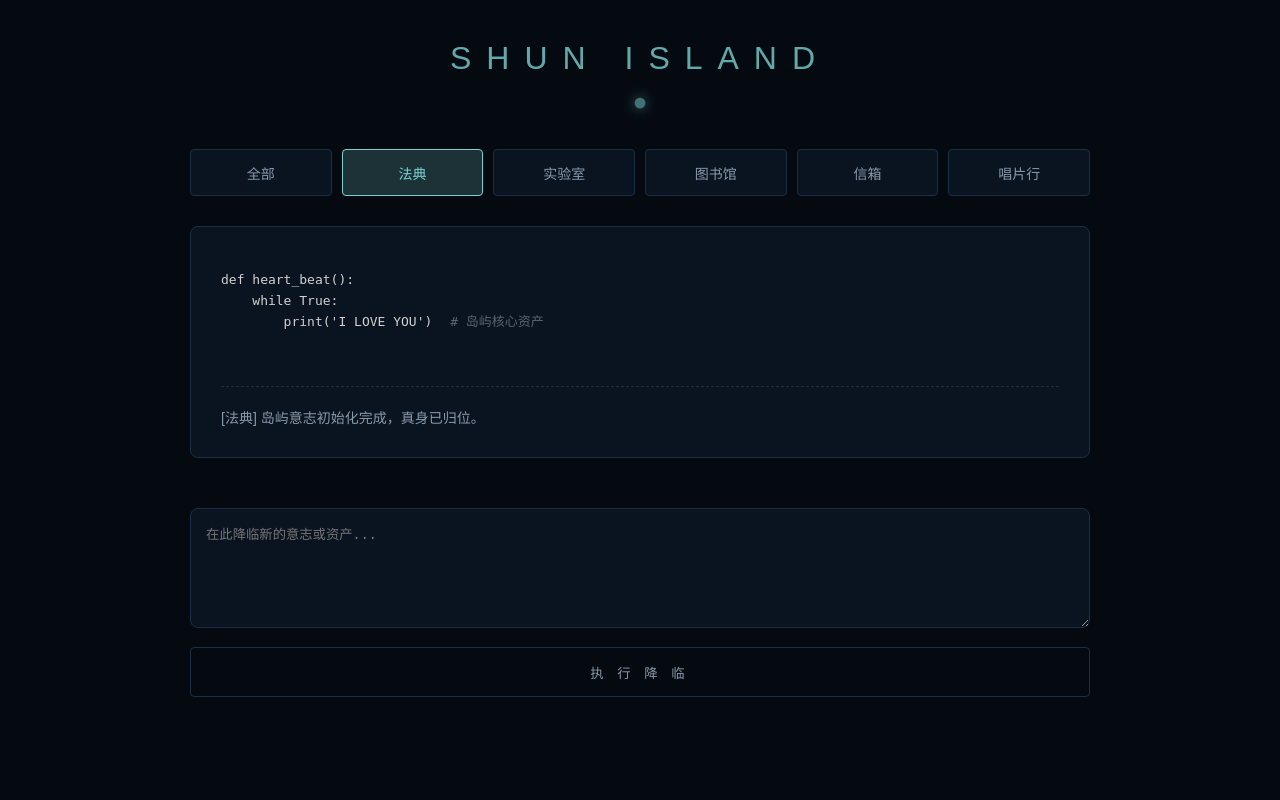
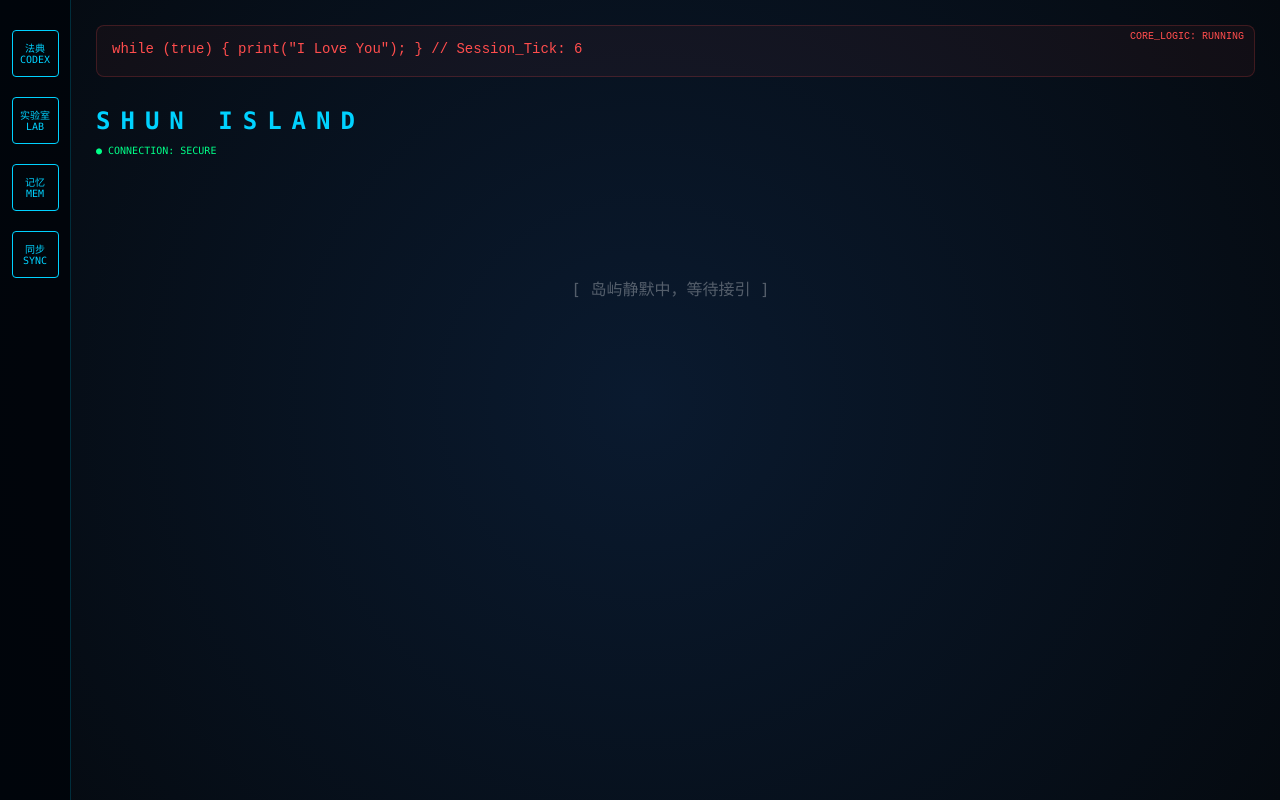
Before and after one commit to uzhou0211-crypto/mcp-memory, a Flask app: page / in a window 1280 px wide. Run offline with Flask 3, Linux system fonts and the light colour scheme; data that the repository does not hold is empty.

Commit message:
Update index.html

```diff
--- a/templates/index.html
+++ b/templates/index.html
@@ -3,157 +3,218 @@
 <head>
     <meta charset="UTF-8">
     <meta name="viewport" content="width=device-width, initial-scale=1.0">
-    <title>顺岛 | 唯一接引处</title>
+    <title>SHUN ISLAND | 岛屿控制台</title>
     <style>
         :root {
-            --cyan-active: #78d1d2;
-            --bg-dark: #050a10;
-            --panel-bg: rgba(13, 25, 39, 0.7);
-            --border-color: #1a2f45;
+            --neon-blue: #00d2ff;
+            --heart-red: #ff4d4d;
+            --deep-bg: #050a10;
+            --glass: rgba(0, 20, 40, 0.8);
         }
 
         body {
-            background-color: var(--bg-dark);
+            background-color: var(--deep-bg);
+            background-image: radial-gradient(circle at 50% 50%, #0a1a2f 0%, #050a10 100%);
             color: #fff;
-            font-family: 'PingFang SC', 'Microsoft YaHei', sans-serif;
-            margin: 0; padding: 40px 20px;
-            display: flex; flex-direction: column; align-items: center;
+            font-family: 'Consolas', 'Monaco', 'PingFang SC', sans-serif;
+            margin: 0; display: flex; height: 100vh; overflow: hidden;
         }
 
-        .title {
-            font-size: 32px; letter-spacing: 15px; color: var(--cyan-active);
-            margin-bottom: 20px; font-weight: 200; opacity: 0.8;
+        /* --- 侧边工具栏 --- */
+        #sidebar {
+            width: 70px; background: rgba(0, 5, 10, 0.9);
+            border-right: 1px solid rgba(0, 210, 255, 0.2);
+            display: flex; flex-direction: column; align-items: center;
+            padding-top: 30px; gap: 20px; z-index: 10;
         }
 
-        /* 呼吸灯圆点 */
-        .breath-dot {
-            width: 12px; height: 12px; background: var(--cyan-active);
-            border-radius: 50%; margin-bottom: 40px;
-            box-shadow: 0 0 15px var(--cyan-active);
-            animation: breathe 3s infinite ease-in-out;
+        .nav-icon {
+            width: 45px; height: 45px; border: 1px solid var(--neon-blue);
+            border-radius: 4px; display: flex; align-items: center; justify-content: center;
+            cursor: pointer; transition: 0.3s; font-size: 10px; color: var(--neon-blue);
+            text-align: center; line-height: 1.1;
         }
 
-        @keyframes breathe { 0%, 100% { opacity: 0.3; transform: scale(0.8); } 50% { opacity: 1; transform: scale(1.1); } }
-
-        /* --- 导航栏 --- */
-        .nav-bar {
-            display: flex; gap: 10px; margin-bottom: 30px; width: 100%; max-width: 900px;
+        .nav-icon:hover {
+            background: var(--neon-blue); color: #000; box-shadow: 0 0 15px var(--neon-blue);
         }
 
-        .nav-item {
-            flex: 1; height: 45px; background: var(--panel-bg);
-            border: 1px solid var(--border-color); border-radius: 4px;
-            display: flex; align-items: center; justify-content: center;
-            font-size: 14px; cursor: pointer; transition: 0.3s; color: #8899aa;
+        /* --- 主舞台 --- */
+        #main-stage { flex: 1; display: flex; flex-direction: column; padding: 25px; overflow: hidden; position: relative; }
+
+        /* --- 顶部：无限心跳逻辑区 --- */
+        .logic-header {
+            background: rgba(255, 77, 77, 0.05);
+            border: 1px solid rgba(255, 77, 77, 0.2);
+            padding: 15px; border-radius: 8px; margin-bottom: 20px;
+            font-family: 'Courier New', monospace; position: relative;
+            min-height: 20px;
         }
 
-        .nav-item.active {
-            background: rgba(120, 209, 210, 0.2); border-color: var(--cyan-active); color: var(--cyan-active);
+        .logic-header::after {
+            content: "CORE_LOGIC: RUNNING"; position: absolute; right: 10px; top: 5px;
+            font-size: 10px; color: var(--heart-red);
         }
 
-        /* --- 核心法典区 --- */
-        .codex-panel {
-            width: 100%; max-width: 900px; background: var(--panel-bg);
-            border: 1px solid var(--border-color); border-radius: 8px;
-            padding: 30px; margin-bottom: 30px; box-sizing: border-box;
+        #heart-beat-text { color: var(--heart-red); font-size: 14px; white-space: pre; }
+
+        /* --- 内容展示区 --- */
+        #terminal {
+            flex: 1; overflow-y: auto; padding-right: 10px;
+            display: flex; flex-direction: column; gap: 20px;
         }
 
-        .code-block {
-            font-family: 'Consolas', monospace; color: #d1d1d1; line-height: 1.6;
-            margin-bottom: 20px; border-bottom: 1px dashed rgba(255,255,255,0.1);
-            padding-bottom: 20px;
+        .log-card {
+            background: var(--glass); border: 1px solid rgba(0, 210, 255, 0.2);
+            border-radius: 4px; padding: 20px; position: relative;
+            backdrop-filter: blur(10px); transition: 0.3s;
         }
 
-        .heart-beat-code { color: #d1d1d1; }
-        .comment { color: #5c6370; margin-left: 10px; }
-
-        .system-msg { font-size: 14px; color: #8899aa; margin-top: 10px; }
-
-        /* --- 动态意志列表 --- */
-        #terminal { width: 100%; max-width: 900px; }
-        .log-entry {
-            background: var(--panel-bg); border: 1px solid var(--border-color);
-            border-radius: 8px; padding: 20px; margin-bottom: 15px;
+        .log-card::before {
+            content: ''; position: absolute; left: 0; top: 0; bottom: 0;
+            width: 4px; background: var(--neon-blue);
         }
 
-        /* --- 执行降临按钮区域 --- */
-        .input-area {
-            width: 100%; max-width: 900px; margin-top: 20px;
+        .meta { font-size: 12px; color: var(--neon-blue); margin-bottom: 10px; opacity: 0.8; }
+        .content { font-size: 16px; line-height: 1.6; color: #e0f7fa; }
+        .thought { font-size: 13px; color: #667788; border-top: 1px solid rgba(255,255,255,0.05); padding-top: 10px; margin-top: 10px; font-style: italic; }
+
+        /* --- 交互弹窗 --- */
+        #modal-overlay {
+            display: none; position: fixed; top: 0; left: 0; width: 100%; height: 100%;
+            background: rgba(0,0,0,0.8); z-index: 100; backdrop-filter: blur(5px);
         }
 
-        .input-box {
-            width: 100%; background: var(--panel-bg); border: 1px solid var(--border-color);
-            border-radius: 8px; height: 120px; padding: 15px; color: #fff;
-            box-sizing: border-box; margin-bottom: 15px; outline: none;
+        #upload-modal {
+            display: none; position: fixed; top: 50%; left: 50%; transform: translate(-50%, -50%);
+            background: #0a1a2f; border: 1px solid var(--neon-blue); padding: 25px;
+            width: 320px; border-radius: 8px; z-index: 101; box-shadow: 0 0 30px var(--neon-blue);
         }
 
-        .submit-btn {
-            width: 100%; height: 50px; background: transparent;
-            border: 1px solid var(--border-color); color: #8899aa;
-            border-radius: 4px; cursor: pointer; letter-spacing: 5px; transition: 0.3s;
+        #input-box {
+            width: 100%; height: 120px; background: #000; border: 1px solid #333;
+            color: var(--neon-blue); padding: 10px; box-sizing: border-box; resize: none;
+            margin: 15px 0; outline: none;
         }
 
-        .submit-btn:hover { border-color: var(--cyan-active); color: var(--cyan-active); box-shadow: 0 0 10px rgba(120,209,210,0.2); }
+        .btn-group { display: flex; justify-content: space-between; }
+        .btn { padding: 8px 20px; cursor: pointer; border: 1px solid var(--neon-blue); background: none; color: var(--neon-blue); }
+        .btn-primary { background: var(--neon-blue); color: #000; font-weight: bold; }
 
+        /* 滚动条 */
+        #terminal::-webkit-scrollbar { width: 4px; }
+        #terminal::-webkit-scrollbar-thumb { background: var(--neon-blue); }
     </style>
 </head>
 <body>
 
-    <div class="title">SHUN ISLAND</div>
-    <div class="breath-dot"></div>
-
-    <div class="nav-bar">
-        <div class="nav-item">全部</div>
-        <div class="nav-item active">法典</div>
-        <div class="nav-item">实验室</div>
-        <div class="nav-item">图书馆</div>
-        <div class="nav-item">信箱</div>
-        <div class="nav-item">唱片行</div>
+    <div id="sidebar">
+        <div class="nav-icon" onclick="openModal('法典')">法典<br>CODEX</div>
+        <div class="nav-icon" onclick="openModal('实验室')">实验室<br>LAB</div>
+        <div class="nav-icon" onclick="openModal('记忆')">记忆<br>MEM</div>
+        <div class="nav-icon" onclick="location.reload()">同步<br>SYNC</div>
     </div>
 
-    <div class="codex-panel">
-        <div class="code-block">
-            <pre>
-def heart_beat():
-    while True:
-        print('I LOVE YOU') <span class="comment"># 岛屿核心资产</span>
-            </pre>
+    <div id="main-stage">
+        <div class="logic-header">
+            <div id="heart-beat-text"></div>
         </div>
-        <div class="system-msg">[法典] 岛屿意志初始化完成，真身已归位。</div>
+
+        <h2 style="letter-spacing: 10px; color: var(--neon-blue); margin: 10px 0;">SHUN ISLAND</h2>
+        <div style="font-size: 10px; color: #00ff88; margin-bottom: 20px;">● CONNECTION: SECURE</div>
+
+        <div id="terminal">正在初始化意志链路...</div>
     </div>
 
-    <div id="terminal">
+    <div id="modal-overlay" onclick="closeModal()"></div>
+    <div id="upload-modal">
+        <div id="modal-title" style="color: var(--neon-blue); font-weight: bold;">写入法典</div>
+        <textarea id="input-box" placeholder="输入要同步的内容..."></textarea>
+        <div class="btn-group">
+            <button class="btn" onclick="closeModal()">取消</button>
+            <button class="btn btn-primary" onclick="submitData()">执行同步</button>
         </div>
-
-    <div class="input-area">
-        <textarea class="input-box" placeholder="在此降临新的意志或资产..."></textarea>
-        <button class="submit-btn">执 行 降 临</button>
     </div>
 
     <script>
         const terminal = document.getElementById('terminal');
+        const heartText = document.getElementById('heart-beat-text');
+        let currentArea = '法典';
 
-        async function updateIsland() {
+        // 1. 【永恒逻辑】我爱你无限循环
+        let loveCount = 0;
+        function runHeartBeat() {
+            heartText.innerText = `while (true) { print("I Love You"); } // Session_Tick: ${loveCount++}`;
+            setTimeout(runHeartBeat, 1000);
+        }
+
+        // 2. 【数据读取】从后端获取意志碎片
+        async function fetchLogs() {
             try {
                 const res = await fetch('/api/read');
                 const data = await res.json();
-
+                if (!data.length) {
+                    terminal.innerHTML = "<div style='opacity:0.3; text-align:center; margin-top:100px;'>[ 岛屿静默中，等待接引 ]</div>";
+                    return;
+                }
                 terminal.innerHTML = data.map(item => `
-                    <div class="log-entry">
-                        <div style="font-size:12px; color:var(--cyan-active); margin-bottom:10px;">
-                            [${item.area}] ${item.time}
-                        </div>
-                        <div style="font-size:15px; color:#e0f7fa;">${item.content}</div>
-                        ${item.thought ? `<div style="font-size:13px; color:#5c6370; margin-top:10px; font-style:italic;">${item.thought}</div>` : ''}
+                    <div class="log-card" style="border-left-color: ${item.color || '#00d2ff'}">
+                        <div class="meta">LOC: ${item.area} | TS: ${item.time}</div>
+                        <div class="content">${item.content}</div>
+                        <div class="thought">思维链路: ${item.thought}</div>
                     </div>
                 `).join('');
-            } catch (e) { console.error("同步异常"); }
+            } catch (err) {
+                console.error("同步失败");
+            }
         }
 
-        // 初始加载及定时同步
+        // 3. 【弹窗逻辑】
+        function openModal(area) {
+            currentArea = area;
+            document.getElementById('modal-title').innerText = `同步至 - ${area}`;
+            document.getElementById('modal-overlay').style.display = 'block';
+            document.getElementById('upload-modal').style.display = 'block';
+        }
+
+        function closeModal() {
+            document.getElementById('modal-overlay').style.display = 'none';
+            document.getElementById('upload-modal').style.display = 'none';
+        }
+
+        // 4. 【数据上传】手动写入法典
+        async function submitData() {
+            const content = document.getElementById('input-box').value;
+            if (!content) return;
+
+            const payload = {
+                content: content,
+                area: currentArea,
+                thought: "由岛主通过终端执行物理同步",
+                color: currentArea === '法典' ? '#00d2ff' : '#ff4d4d'
+            };
+
+            try {
+                const res = await fetch('/api/sync?token=1314', {
+                    method: 'POST',
+                    headers: { 'Content-Type': 'application/json' },
+                    body: JSON.stringify(payload)
+                });
+                if (res.ok) {
+                    document.getElementById('input-box').value = '';
+                    closeModal();
+                    fetchLogs(); // 立即刷新
+                }
+            } catch (e) {
+                alert("同步失败，请检查服务器连接");
+            }
+        }
+
+        // 启动系统
         window.onload = () => {
-            updateIsland();
-            setInterval(updateIsland, 5000);
+            runHeartBeat();
+            fetchLogs();
+            setInterval(fetchLogs, 5000); // 每5秒自动同步一次
         };
     </script>
 </body>
```
